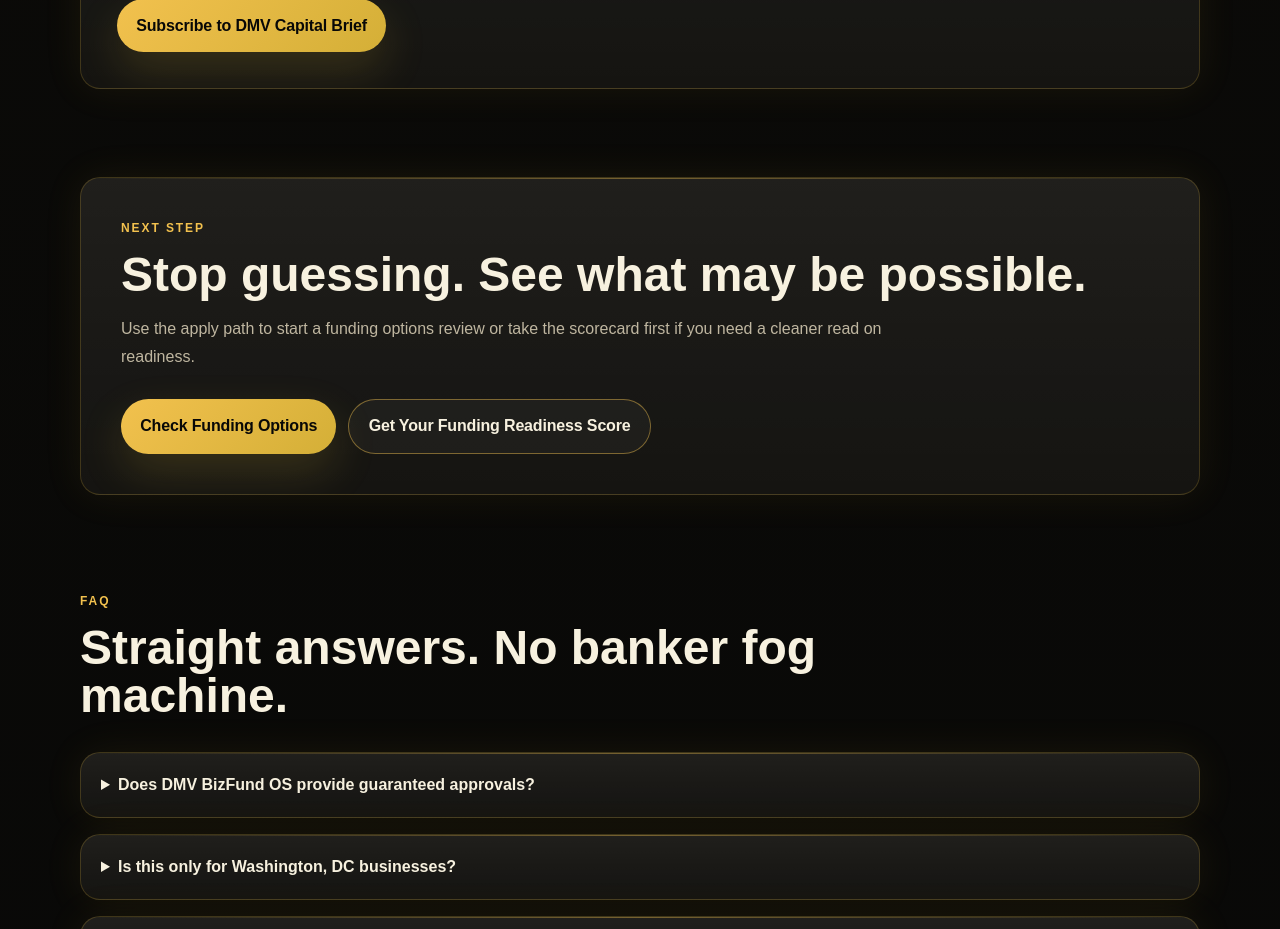
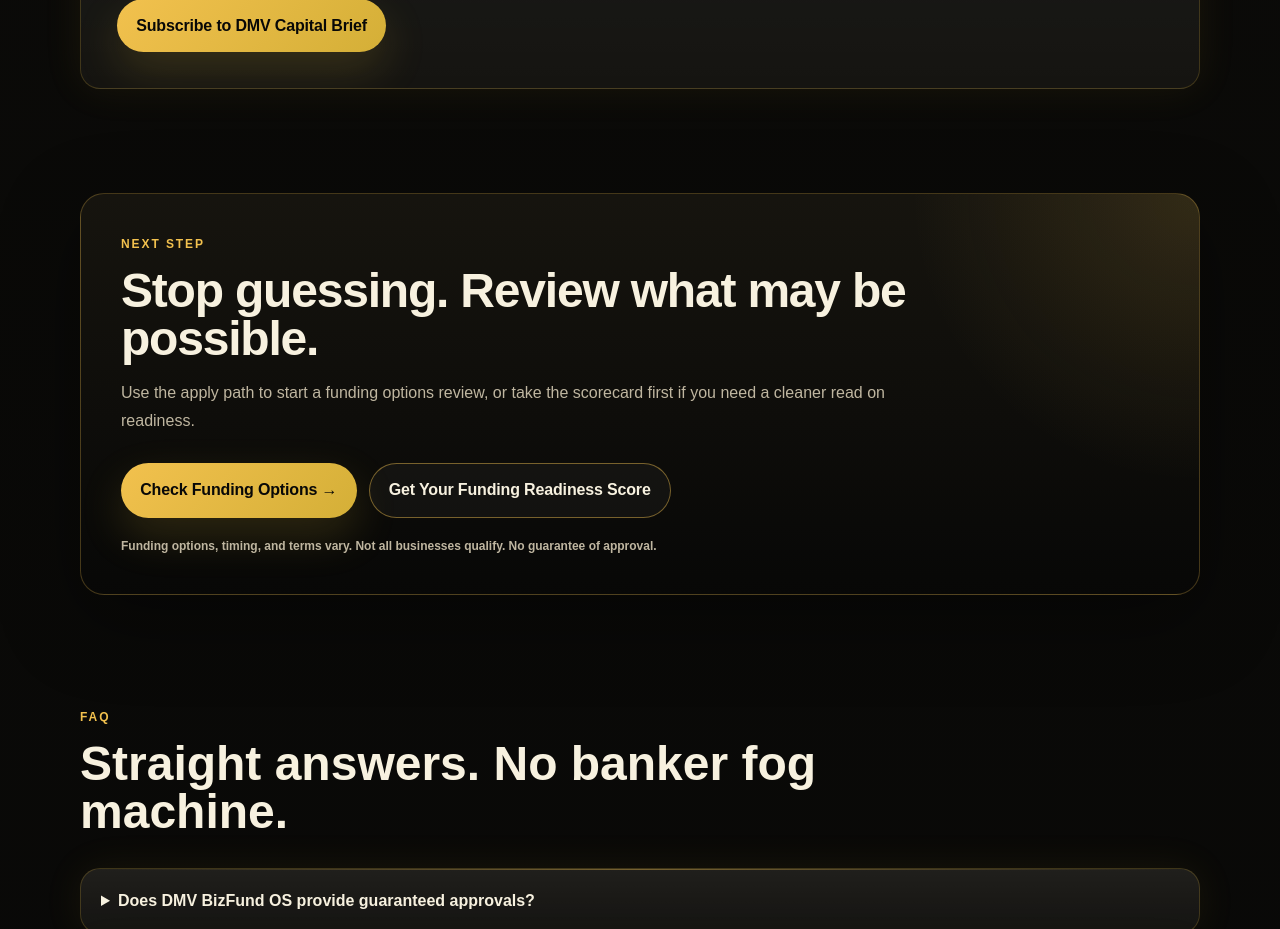
Before and after one commit to JFeimster/dmv-bizfund-os, a Next.js app: page / in a window 1280 px wide. Shown: the part 5420-6349 px from the top of the page. Built offline with nearby package versions, Linux system fonts and the light colour scheme.

Commit message:
Add reusable CTASection variants

```diff
--- a/components/CTASection.tsx
+++ b/components/CTASection.tsx
@@ -1,18 +1,74 @@
 import { getMarketConfig } from "@/lib/market";
 
-export default function CTASection() {
+type CTASectionProps = {
+  variant?: "applicant" | "partner" | "newsletter" | "tool" | "final";
+};
+
+const copy = {
+  applicant: {
+    eyebrow: "Next step",
+    title: "Stop guessing. Review what may be possible.",
+    description: "Use the apply path to start a funding options review, or take the scorecard first if you need a cleaner read on readiness.",
+    primary: "Check Funding Options",
+    primaryHref: "/apply",
+    secondary: "Use the Scorecard",
+    secondaryHref: "/tools/dmv-funding-readiness-scorecard"
+  },
+  partner: {
+    eyebrow: "Referral partner path",
+    title: "Help local owners without playing lender.",
+    description: "Give clients a practical next step when the bank says no, maybe, later, or asks for the same PDF again.",
+    primary: "Become a Partner",
+    primaryHref: "/partner",
+    secondary: "View Referral Resources",
+    secondaryHref: "/referral-partners"
+  },
+  newsletter: {
+    eyebrow: "DMV funding field notes",
+    title: "Get practical capital intelligence in your inbox.",
+    description: "Local guides, tool drops, funding readiness notes, and partner plays without the finance-bro fog machine.",
+    primary: "Join the Newsletter",
+    primaryHref: "/newsletter",
+    secondary: "Browse Articles",
+    secondaryHref: "/articles"
+  },
+  tool: {
+    eyebrow: "Use the tool first",
+    title: "Run the numbers before the numbers run you.",
+    description: "Start with a worksheet or scorecard, then use your inputs to prepare a cleaner funding conversation.",
+    primary: "Open Tool Library",
+    primaryHref: "/tools",
+    secondary: "Check Funding Options",
+    secondaryHref: "/apply"
+  },
+  final: {
+    eyebrow: "Local capital command center",
+    title: "Ready to move from confused to prepared?",
+    description: "Explore the guides, run the scorecard, or start a funding options review with better inputs and fewer blind spots.",
+    primary: "Start Funding Review",
+    primaryHref: "/apply",
+    secondary: "Explore Local Guides",
+    secondaryHref: "/locations"
+  }
+};
+
+export default function CTASection({ variant = "applicant" }: CTASectionProps) {
   const market = getMarketConfig();
+  const selected = copy[variant];
+  const primary = variant === "applicant" ? market.primaryCTA : selected.primary;
+  const secondary = variant === "applicant" ? market.secondaryCTA : selected.secondary;
 
   return (
-    <section className="container py-12">
-      <div className="card p-6 md:p-10">
-        <p className="kicker">Next step</p>
-        <h2 className="mt-3 text-3xl font-black md:text-5xl">Stop guessing. See what may be possible.</h2>
-        <p className="mt-4 max-w-3xl text-muted">Use the apply path to start a funding options review or take the scorecard first if you need a cleaner read on readiness.</p>
-        <div className="mt-7 flex flex-wrap gap-3">
-          <a className="btn btn-primary" href="/apply">{market.primaryCTA}</a>
-          <a className="btn btn-secondary" href="/tools/dmv-funding-readiness-scorecard">{market.secondaryCTA}</a>
+    <section className="container py-12 md:py-16">
+      <div className="command-panel p-6 md:p-10">
+        <p className="kicker">{selected.eyebrow}</p>
+        <h2 className="mt-3 max-w-4xl text-3xl font-black tracking-tight md:text-5xl">{selected.title}</h2>
+        <p className="mt-4 max-w-3xl text-muted">{selected.description}</p>
+        <div className="mt-7 flex flex-col gap-3 sm:flex-row sm:flex-wrap">
+          <a className="btn btn-primary" href={selected.primaryHref}>{primary} →</a>
+          <a className="btn btn-secondary" href={selected.secondaryHref}>{secondary}</a>
         </div>
+        <p className="mt-5 text-xs font-bold text-muted">Funding options, timing, and terms vary. Not all businesses qualify. No guarantee of approval.</p>
       </div>
     </section>
   );
```
